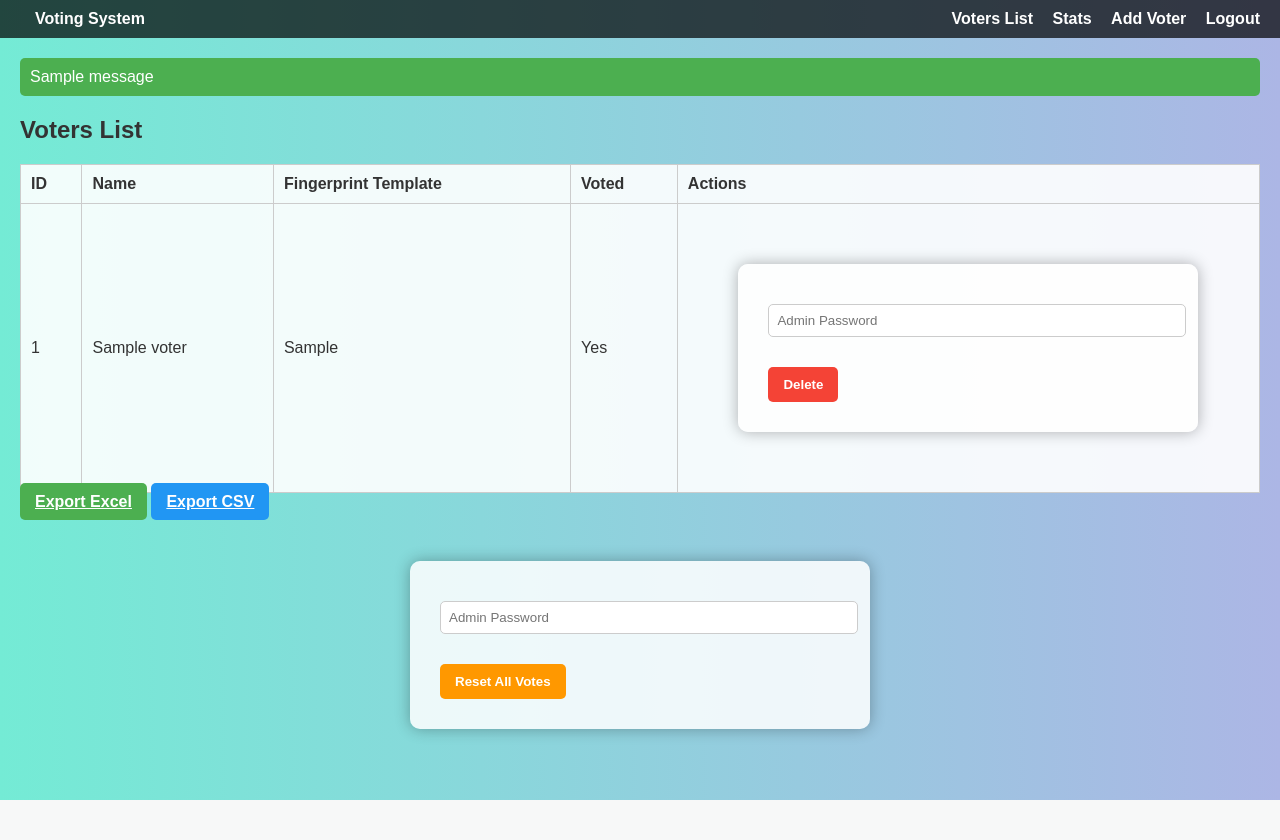
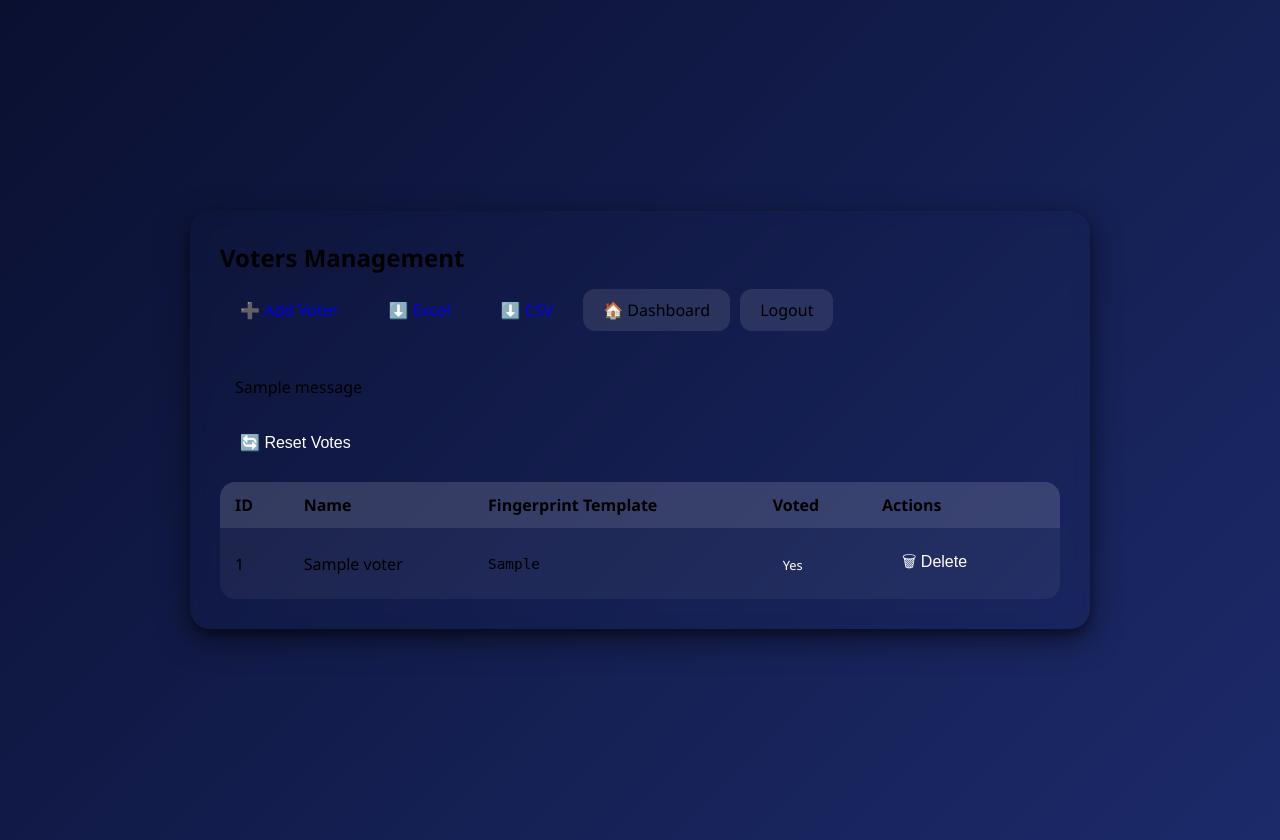
Before and after one commit to jayaprakash9148/Jayaprakash, a Flask app: page /voters in a window 1280 px wide. Before the commit the page ends 800 px from the top, so only its background shows below. Run offline with Flask 3, Linux system fonts and the light colour scheme; the visitor is signed in with stand-in values (Sample User, id 1); tables that the repository leaves empty hold one stand-in row (values such as "Sample post"); one stand-in notice (Sample message) is shown.

Commit message:
your message

```diff
--- a/static/style.css
+++ b/static/style.css
@@ -1,98 +1,280 @@
-body {
-    font-family: Arial, sans-serif;
-    background: linear-gradient(to right, #74ebd5, #acb6e5);
+/* === Base & Body === */
+body, html {
     margin: 0;
     padding: 0;
-    color: #333;
+    font-family: 'Segoe UI', Tahoma, Geneva, Verdana, sans-serif;
+    background: linear-gradient(135deg, #0a1030, #1c2a6a);
+    color: var(--text);
+    min-height: 100vh;
 }
 
-.navbar {
-    background: rgba(0,0,0,0.7);
-    padding: 10px 20px;
+.bg {
     display: flex;
-    justify-content: space-between;
+    justify-content: center;
+    align-items: center;
+    padding: 20px;
+}
+
+/* === Center Card === */
+.center {
+    width: 100%;
+    max-width: 900px;
+    display: flex;
+    justify-content: center;
     align-items: center;
 }
 
-.navbar a {
-    color: #fff;
-    margin-left: 15px;
-    text-decoration: none;
-    font-weight: bold;
+.card-3d {
+    background: var(--card);
+    padding: 30px;
+    border-radius: 20px;
+    box-shadow: 0 10px 30px rgba(0,0,0,0.5), 0 6px 10px rgba(0,0,0,0.3);
+    backdrop-filter: blur(8px);
+    width: 100%;
 }
 
-.logout-btn {
-    color: #ff8080;
+/* === Titles & Text === */
+h1, h2, h3, h4 {
+    margin: 0 0 15px;
+    font-weight: 600;
+    text-align: center;
 }
 
-.container {
-    padding: 20px;
+.center-text {
+    text-align: center;
 }
 
-.login-box, form {
-    background: rgba(255,255,255,0.85);
-    padding: 30px;
-    border-radius: 10px;
-    max-width: 400px;
-    margin: 50px auto;
-    box-shadow: 0 0 15px rgba(0,0,0,0.3);
+.muted {
+    color: var(--muted);
 }
 
-input[type=text], input[type=password] {
-    width: 100%;
-    padding: 8px;
-    margin: 10px 0 20px 0;
-    border-radius: 5px;
-    border: 1px solid #ccc;
+.small {
+    font-size: 0.85rem;
 }
 
-button, .btn-primary, .btn-secondary, .btn-danger, .btn-warning {
-    padding: 10px 15px;
-    border: none;
-    border-radius: 5px;
-    cursor: pointer;
+.mt-2 {
     margin-top: 10px;
-    font-weight: bold;
 }
 
-.btn-primary { background-color: #4CAF50; color: white; }
-.btn-secondary { background-color: #2196F3; color: white; }
-.btn-danger { background-color: #f44336; color: white; }
-.btn-warning { background-color: #ff9800; color: white; }
+/* === Forms & Inputs === */
+form.stack {
+    display: flex;
+    flex-direction: column;
+    gap: 15px;
+}
+
+.input {
+    padding: 12px 15px;
+    border-radius: 10px;
+    border: 1px solid var(--border);
+    background: rgba(255,255,255,0.05);
+    color: var(--text);
+    font-size: 1rem;
+    outline: none;
+    transition: 0.3s;
+}
+
+.input:focus {
+    border-color: var(--accent);
+    box-shadow: 0 0 10px rgba(0,213,255,0.5);
+}
+
+/* === Buttons === */
+.btn {
+    padding: 10px 20px;
+    border-radius: 12px;
+    font-size: 1rem;
+    border: none;
+    cursor: pointer;
+    transition: all 0.3s;
+    text-decoration: none;
+    display: inline-block;
+}
+
+.btn.primary {
+    background: var(--accent);
+    color: #000;
+}
+
+.btn.subtle {
+    background: rgba(255,255,255,0.1);
+    color: var(--text);
+}
+
+.btn.danger {
+    background: var(--danger);
+    color: #fff;
+}
+
+.btn:hover {
+    transform: translateY(-2px);
+    box-shadow: 0 5px 15px rgba(0,0,0,0.3);
+}
+
+.row-gap {
+    display: flex;
+    gap: 10px;
+    flex-wrap: wrap;
+}
+
+.inline-reset, .inline-delete {
+    display: flex;
+    flex-direction: column;
+}
+
+.hidden {
+    display: none;
+}
+
+/* === Flash Messages === */
+.flash {
+    padding: 10px 15px;
+    border-radius: 10px;
+    margin-bottom: 15px;
+}
+
+.flash.success {
+    background: var(--success);
+    color: #000;
+}
+
+.flash.danger {
+    background: var(--danger);
+    color: #fff;
+}
+
+/* === Tables === */
+.table-wrap {
+    overflow-x: auto;
+    margin-top: 20px;
+}
 
 table {
     width: 100%;
     border-collapse: collapse;
-    margin-top: 20px;
-    background: rgba(255,255,255,0.9);
+    background: rgba(255,255,255,0.05);
+    border-radius: 15px;
+    overflow: hidden;
 }
 
-table th, table td {
-    padding: 10px;
-    border: 1px solid #ccc;
-    text-align: left;
+thead {
+    background: rgba(255,255,255,0.1);
 }
 
-.alert {
-    padding: 10px;
-    border-radius: 5px;
+th, td {
+    padding: 12px 15px;
+    text-align: left;
+    border-bottom: 1px solid var(--border);
+}
+
+td.mono {
+    font-family: monospace;
+    font-size: 0.9rem;
+}
+
+tr:hover {
+    background: rgba(255,255,255,0.08);
+}
+
+/* === Badges === */
+.badge {
+    padding: 4px 10px;
+    border-radius: 12px;
+    font-size: 0.8rem;
+    color: #fff;
+    text-align: center;
+}
+
+.badge.yes {
+    background: var(--success);
+}
+
+.badge.no {
+    background: var(--danger);
+}
+
+/* === Stats Cards === */
+.stats {
+    display: flex;
+    gap: 15px;
+    flex-wrap: wrap;
+    margin-top: 20px;
+    justify-content: center;
+}
+
+.stat {
+    flex: 1 1 150px;
+    background: rgba(255,255,255,0.05);
+    border-radius: 20px;
+    text-align: center;
+    padding: 20px;
+    box-shadow: 0 5px 15px rgba(0,0,0,0.3);
+    transition: 0.3s;
+}
+
+.stat:hover {
+    transform: translateY(-5px);
+}
+
+.stat-title {
+    font-size: 0.85rem;
+    color: var(--muted);
+    margin-bottom: 10px;
+}
+
+.stat-value {
+    font-size: 1.8rem;
+    font-weight: 600;
+}
+
+/* === Header === */
+.header {
+    display: flex;
+    justify-content: space-between;
+    align-items: center;
+    flex-wrap: wrap;
+    margin-bottom: 20px;
+}
+
+/* === Grid Buttons === */
+.grid {
+    display: grid;
+    grid-template-columns: repeat(auto-fit,minmax(140px,1fr));
+    gap: 15px;
+    margin-top: 20px;
+}
+
+/* === Responsive Adjustments === */
+@media(max-width:768px){
+    .card-3d {
+        padding: 20px;
+        border-radius: 15px;
+    }
+    table, th, td {
+        font-size: 0.85rem;
+    }
+    .stats {
+        flex-direction: column;
+        align-items: center;
+    }
+    .grid {
+        grid-template-columns: 1fr 1fr;
+    }
+}
+
+/* === Misc === */
+.label {
+    font-weight: 500;
+    margin-bottom: 5px;
+}
+
+.actions {
+    display: flex;
+    gap: 10px;
+    flex-wrap: wrap;
     margin-bottom: 15px;
 }
 
-.alert.success { background-color: #4CAF50; color: white; }
-.alert.danger { background-color: #f44336; color: white; }
-.alert.info { background-color: #2196F3; color: white; }
-
-.stats-box {
-    display: flex;
-    gap: 20px;
-    margin-top: 20px;
+.mono {
+    font-family: monospace;
 }
-
-.stat {
-    flex: 1;
-    background: rgba(255,255,255,0.85);
-    padding: 20px;
-    border-radius: 10px;
-    text-align: center;
-}
--- a/templates/base.html
+++ b/templates/base.html
@@ -1,33 +1,35 @@
 <!DOCTYPE html>
 <html lang="en">
 <head>
-    <meta charset="UTF-8">
-    <meta name="viewport" content="width=device-width, initial-scale=1.0">
-    <title>{{ title or "Voting System" }}</title>
-    <link rel="stylesheet" href="{{ url_for('static', filename='style.css') }}">
+<meta charset="UTF-8">
+<meta name="viewport" content="width=device-width, initial-scale=1">
+<title>{% block title %}Election System{% endblock %}</title>
+<link rel="stylesheet" href="{{ url_for('static', filename='style.css') }}">
 </head>
-<body>
-    <nav class="navbar">
-        <a href="{{ url_for('index') }}" class="nav-brand">Voting System</a>
-        {% if session.get('admin') %}
-        <div class="nav-links">
-            <a href="{{ url_for('voters') }}">Voters List</a>
-            <a href="{{ url_for('stats') }}">Stats</a>
-            <a href="{{ url_for('add_voter') }}">Add Voter</a>
-            <a href="{{ url_for('logout') }}" class="logout-btn">Logout</a>
-        </div>
-        {% endif %}
-    </nav>
-
-    <div class="container">
-        {% with messages = get_flashed_messages(with_categories=true) %}
-            {% if messages %}
-                {% for category, message in messages %}
-                    <div class="alert {{ category }}">{{ message }}</div>
-                {% endfor %}
-            {% endif %}
-        {% endwith %}
-        {% block content %}{% endblock %}
-    </div>
+<body class="bg">
+<div class="center">
+  <div class="card-3d">
+    {% block content %}{% endblock %}
+  </div>
+</div>
+<script>
+  function showResetPassword() {
+    document.getElementById('resetRevealBtn').classList.add('hidden');
+    document.getElementById('resetPwdWrap').classList.remove('hidden');
+    document.getElementById('resetPwd').focus();
+  }
+  function hideResetPassword() {
+    document.getElementById('resetPwdWrap').classList.add('hidden');
+    document.getElementById('resetRevealBtn').classList.remove('hidden');
+  }
+  function revealDeletePwd(id) {
+    document.getElementById('del-wrap-' + id).classList.add('hidden');
+    document.getElementById('del-confirm-' + id).classList.remove('hidden');
+  }
+  function cancelDelete(id) {
+    document.getElementById('del-confirm-' + id).classList.add('hidden');
+    document.getElementById('del-wrap-' + id).classList.remove('hidden');
+  }
+</script>
 </body>
 </html>
--- a/templates/voters.html
+++ b/templates/voters.html
@@ -1,39 +1,65 @@
 {% extends "base.html" %}
+{% block title %}Voters List{% endblock %}
 {% block content %}
-<h2>Voters List</h2>
+<div class="header">
+<h2 class="title">Voters Management</h2>
+<div class="actions">
+  <a class="btn" href="{{ url_for('add_voter') }}">➕ Add Voter</a>
+  <a class="btn" href="{{ url_for('download_excel') }}">⬇️ Excel</a>
+  <a class="btn" href="{{ url_for('download_csv') }}">⬇️ CSV</a>
+  <a class="btn subtle" href="{{ url_for('index') }}">🏠 Dashboard</a>
+  <a class="btn subtle" href="{{ url_for('logout') }}">Logout</a>
+</div>
+</div>
+
+{% with messages = get_flashed_messages(with_categories=true) %}
+{% if messages %}
+  {% for cat, msg in messages %}
+    <div class="flash {{ cat }}">{{ msg }}</div>
+  {% endfor %}
+{% endif %}
+{% endwith %}
+
+<form method="post" action="{{ url_for('reset_votes') }}" class="inline-reset" onsubmit="return confirm('Reset all votes?');">
+<div class="row-gap">
+  <button type="button" class="btn danger" id="resetRevealBtn" onclick="showResetPassword()">🔄 Reset Votes</button>
+  <div id="resetPwdWrap" class="hidden">
+    <input class="input small" type="password" name="admin_password" id="resetPwd" placeholder="Admin password">
+    <button class="btn danger" type="submit">Confirm Reset</button>
+    <button class="btn subtle" type="button" onclick="hideResetPassword()">Cancel</button>
+  </div>
+</div>
+</form>
+
+<div class="table-wrap">
 <table>
 <thead>
 <tr>
-            <th>ID</th>
-            <th>Name</th>
-            <th>Fingerprint Template</th>
-            <th>Voted</th>
-            <th>Actions</th>
+<th>ID</th><th>Name</th><th>Fingerprint Template</th><th>Voted</th><th>Actions</th>
 </tr>
 </thead>
 <tbody>
-        {% for voter in voters %}
+{% for v in voters %}
 <tr>
-            <td>{{ voter.id }}</td>
-            <td>{{ voter.name }}</td>
-            <td>{{ voter.fingerprint_template }}</td>
-            <td>{{ "Yes" if voter.has_voted else "No" }}</td>
+<td>{{ v["id"] }}</td>
+<td>{{ v["name"] }}</td>
+<td class="mono">{{ v["fingerprint_template"] }}</td>
+<td>{% if v["has_voted"] %}<span class="badge yes">Yes</span>{% else %}<span class="badge no">No</span>{% endif %}</td>
 <td>
-                <form method="POST" action="{{ url_for('delete_voter', voter_id=voter.id) }}" onsubmit="return confirm('Are you sure?');">
-                    <input type="password" name="admin_password" placeholder="Admin Password" required>
-                    <button type="submit" class="btn-danger">Delete</button>
+<form method="post" action="{{ url_for('delete_voter', voter_id=v['id']) }}" class="inline-delete" onsubmit="return confirm('Delete voter #{{ v['id'] }}?');">
+<div id="del-wrap-{{ v['id'] }}">
+<button type="button" class="btn danger" onclick="revealDeletePwd({{ v['id'] }})">🗑 Delete</button>
+</div>
+<div id="del-confirm-{{ v['id'] }}" class="hidden">
+<input class="input small" type="password" name="admin_password" placeholder="Admin password" required>
+<button class="btn danger" type="submit">Confirm</button>
+<button class="btn subtle" type="button" onclick="cancelDelete({{ v['id'] }})">Cancel</button>
+</div>
 </form>
 </td>
 </tr>
 {% endfor %}
 </tbody>
 </table>
-<div class="download-links">
-    <a href="{{ url_for('download_excel') }}" class="btn-primary">Export Excel</a>
-    <a href="{{ url_for('download_csv') }}" class="btn-secondary">Export CSV</a>
 </div>
-<form method="POST" action="{{ url_for('reset_votes') }}" onsubmit="return confirm('Reset all votes?');">
-    <input type="password" name="admin_password" placeholder="Admin Password" required>
-    <button type="submit" class="btn-warning">Reset All Votes</button>
-</form>
 {% endblock %}
```
Also changed, not shown: templates/add_voter.html (+28 -7 lines), templates/index.html (+31 -20 lines), templates/login.html (+20 -13 lines), templates/stats.html (+20 -14 lines). Lines whose indentation alone changed are shown as unchanged.
